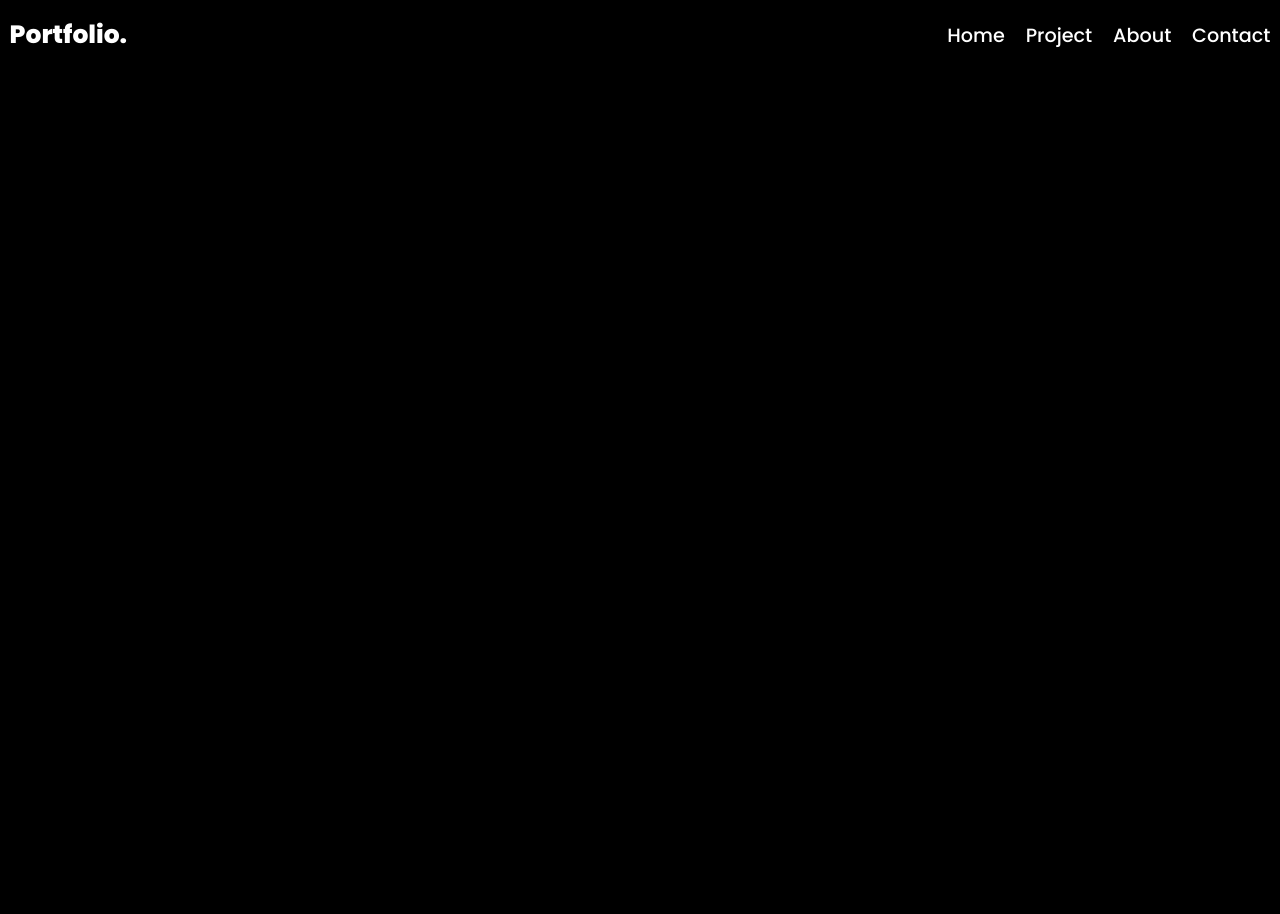
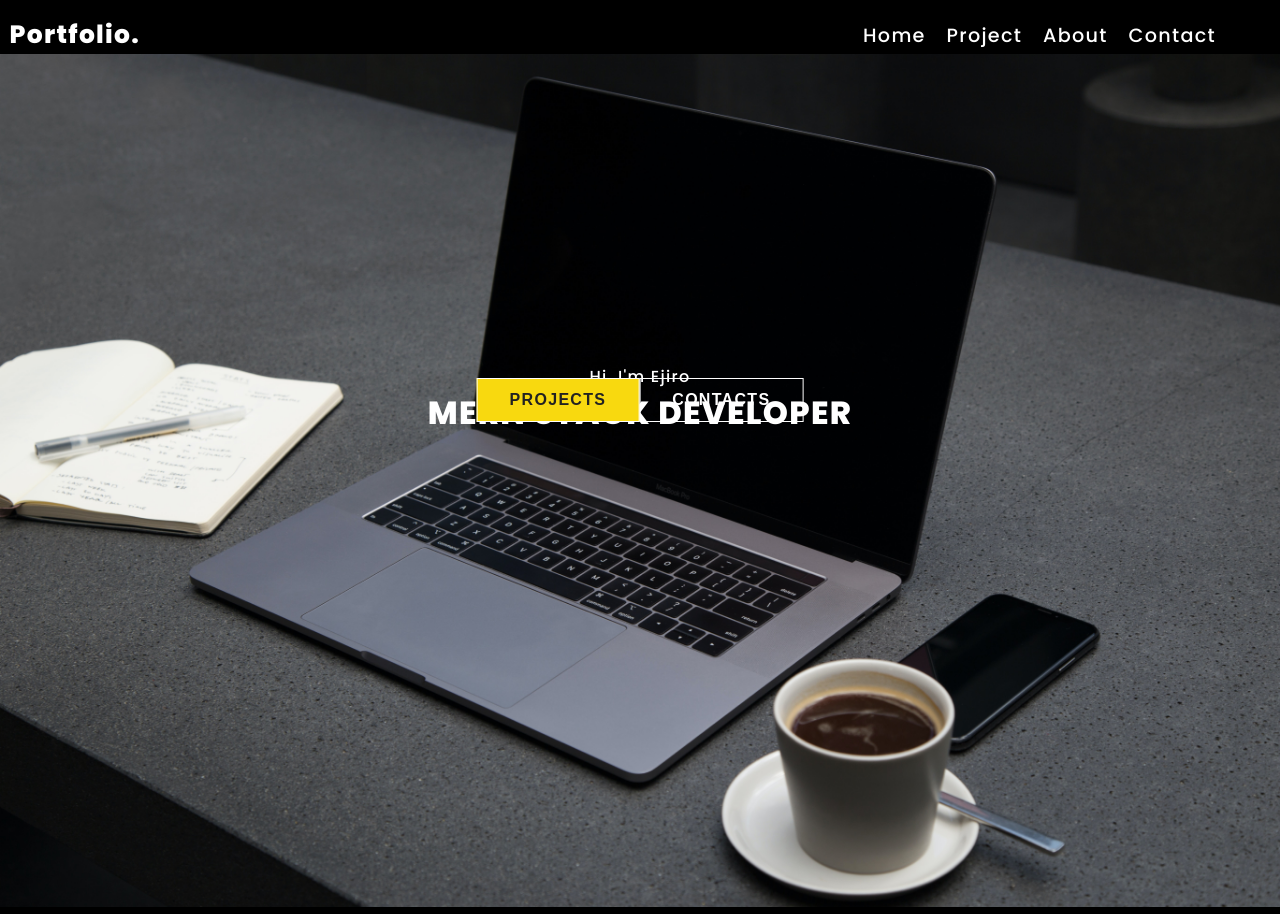
Before and after one commit to EjiroOsiephri/My-portfolio, a React (Vite) app in the folder vite-project/: page / in a window 1280 px wide. Before the commit the page ends 800 px from the top, so only its background shows below. Built offline with nearby package versions, Linux system fonts and the light colour scheme.

Commit message:
Hero-section almost done

```diff
--- /dev/null
+++ b/vite-project/src/component/HeroSection.tsx
@@ -0,0 +1,24 @@
+import HeroImg from "../assets/unsplash-KwJ3FEuwRlE-unsplash.jpg";
+import Classes from "../sass/Hero.module.scss";
+
+const HeroSection = () => {
+  return (
+    <>
+      <main className={Classes["hero"]}>
+        <div className={Classes["mask"]}>
+          <img src={HeroImg} className={Classes["hero-img"]} alt="" />
+        </div>
+        <div className={Classes["content"]}>
+          <p>Hi, I'm Ejiro</p>
+          <h1>MERN STACK DEVELOPER</h1>
+        </div>
+        <div className={Classes["btn-container"]}>
+          <button className={Classes["btn"]}>Projects</button>
+          <button className={Classes["btn-light"]}>Contacts</button>
+        </div>
+      </main>
+    </>
+  );
+};
+
+export default HeroSection;
--- a/vite-project/src/index.css
+++ b/vite-project/src/index.css
@@ -14,5 +14,6 @@ h4,
 p,
 a {
   color: #fff;
+  letter-spacing: 1.3px;
   text-decoration: none;
 }
--- a/vite-project/src/pages/Home.tsx
+++ b/vite-project/src/pages/Home.tsx
@@ -1,8 +1,11 @@
-import Header from "../component/header";
+import Header from "../component/Header";
+import HeroSection from "../component/HeroSection";
+
 const Home = () => {
   return (
     <>
       <Header />
+      <HeroSection />
     </>
   );
 };
--- /dev/null
+++ b/vite-project/src/sass/Hero.module.scss
@@ -0,0 +1,57 @@
+.mask {
+  width: 100%;
+  height: 100%;
+}
+.hero-img {
+  width: 100%;
+  height: 100%;
+  object-fit: cover;
+}
+.btn {
+  padding: 12px 32px;
+  font-size: 1rem;
+  text-transform: uppercase;
+  background: rgb(248, 217, 15);
+  color: #222;
+  border: 1px solid #fff;
+  font-weight: 600;
+  cursor: pointer;
+  letter-spacing: 1.3px;
+}
+
+.btn-light {
+  background: transparent;
+  padding: 12px 32px;
+  font-size: 1rem;
+  text-transform: uppercase;
+  border: 1px solid #fff;
+  font-weight: 600;
+  cursor: pointer;
+  color: #fff;
+  letter-spacing: 1.3px;
+}
+
+.btn:hover {
+  background: rgba(255, 255, 255, 0.2);
+  color: #fff;
+  transition: 0.3s;
+}
+.content {
+  position: absolute;
+  left: 50%;
+  text-align: center;
+  top: 50%;
+  transform: translate(-50%, -50%);
+}
+.btn-container {
+  position: absolute;
+  left: 50%;
+  text-align: center;
+  top: 50%;
+  transform: translate(-50%, -50%);
+}
+@media screen and (max-width: 678px) {
+  .hero-img {
+    height: 100vh;
+  }
+}
--- a/vite-project/src/sass/header.module.scss
+++ b/vite-project/src/sass/header.module.scss
@@ -1,6 +1,6 @@
 .main-header-section {
   display: flex;
-  margin: 1em 0.6em 0 0.6em;
+  margin: 1em 4em 0 0.6em;
   justify-content: space-between;
   align-items: center;
 }
@@ -44,4 +44,7 @@
   .hamburger-section {
     display: initial;
   }
+  .main-header-section {
+    margin-right: 0.5em;
+  }
 }
```
Also changed, not shown: vite-project/src/assets/unsplash-KwJ3FEuwRlE-unsplash.jpg (added).
